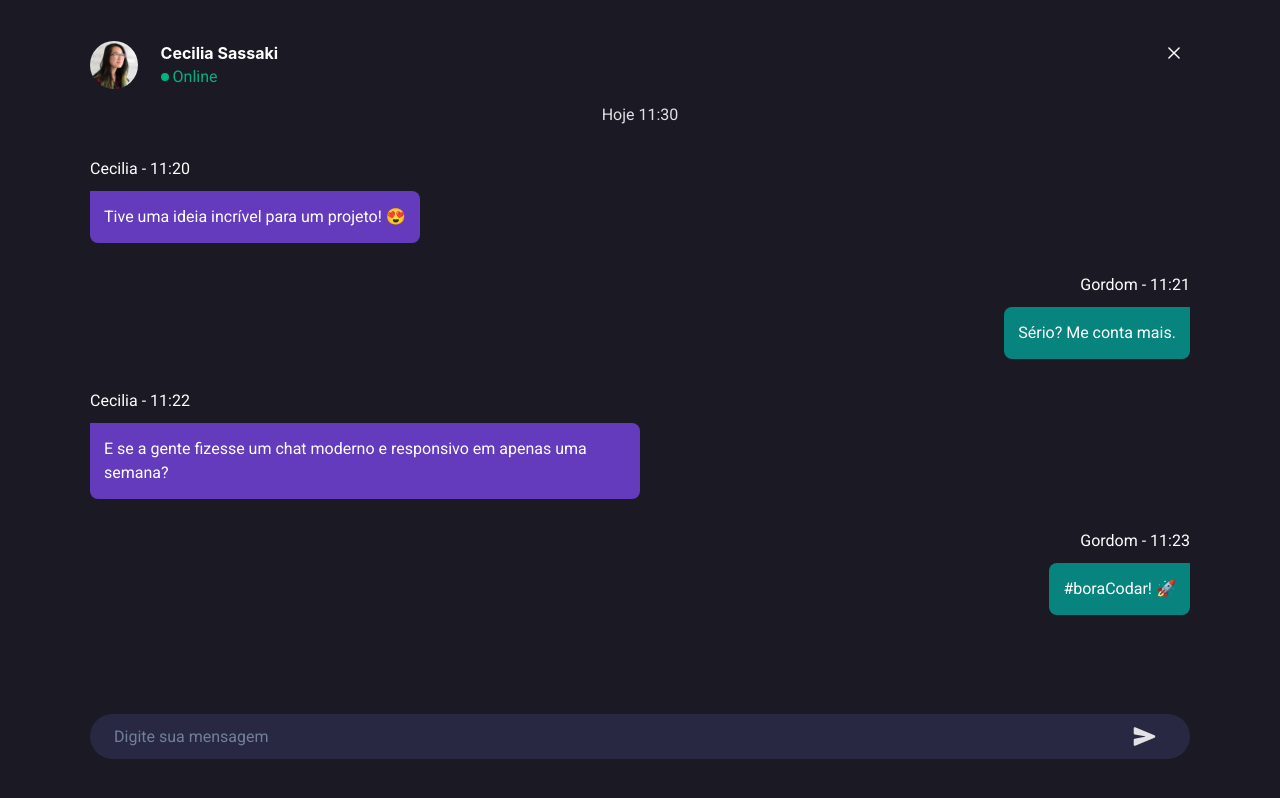
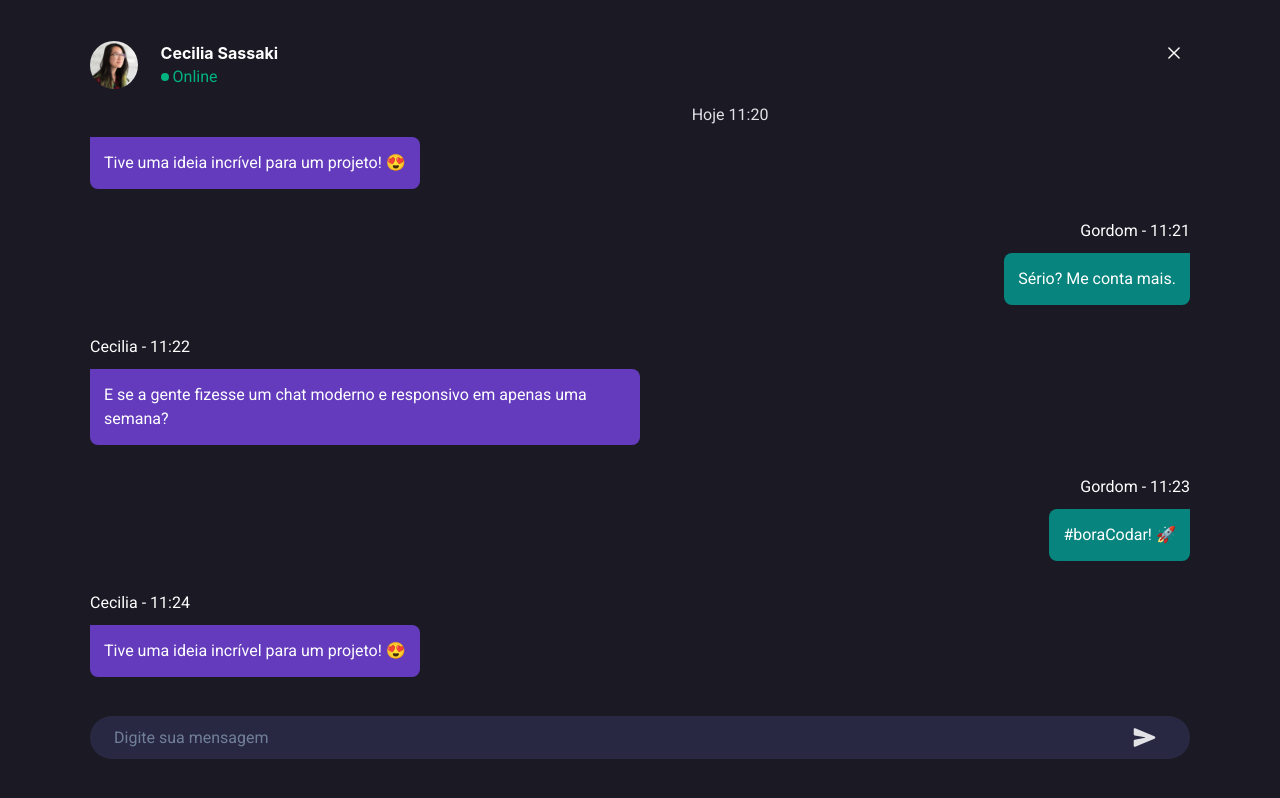
Before and after one commit to jairo-sousa/boracodar-4-chat, a React (Vite) app: page / in a window 1280 px wide. Built offline with nearby package versions, Linux system fonts and the light colour scheme.

Commit message:
style: make Sents scrollable

```diff
--- a/src/components/Sents.tsx
+++ b/src/components/Sents.tsx
@@ -35,6 +35,38 @@ export function Sents() {
 			},
 			user_id: 2,
 		},
+		{
+			date: "11:24",
+			message: {
+				media: [""],
+				text: "Tive uma ideia incrível para um projeto! 😍",
+			},
+			user_id: 1,
+		},
+		{
+			date: "11:26",
+			message: {
+				media: [""],
+				text: "E se a gente fizesse um chat moderno e responsivo em apenas uma semana?",
+			},
+			user_id: 1,
+		},
+		{
+			date: "11:25",
+			message: {
+				media: [""],
+				text: "Sério? Me conta mais.",
+			},
+			user_id: 2,
+		},
+		{
+			date: "11:27",
+			message: {
+				media: [""],
+				text: "#boraCodar! 🚀",
+			},
+			user_id: 2,
+		},
 	];
 
 	sents.sort(function (a, b) {
@@ -50,9 +82,29 @@ export function Sents() {
 		}
 	});
 	return (
-		<Flex py="1.4rem" align="start" h="100%" direction="column" gap="3rem">
-			<Text size="1.2rem" color="#E1E1E6" w="100%" align="center">
-				Hoje 11:30
+		<Flex
+			my="1.4rem"
+			align="start"
+			h="100%"
+			direction="column"
+			gap="3rem"
+			overflow="scroll"
+			sx={{
+				"::-webkit-scrollbar": {
+					display: "none",
+				},
+			}}
+		>
+			<Text
+				pb="0.5rem"
+				size="1.2rem"
+				color="#E1E1E6"
+				w="100%"
+				align="center"
+				position="fixed"
+				backgroundColor="#1a1924"
+			>
+				Hoje {sents[0].date}
 			</Text>
 
 			{sents.map((sent, i) => {
```
